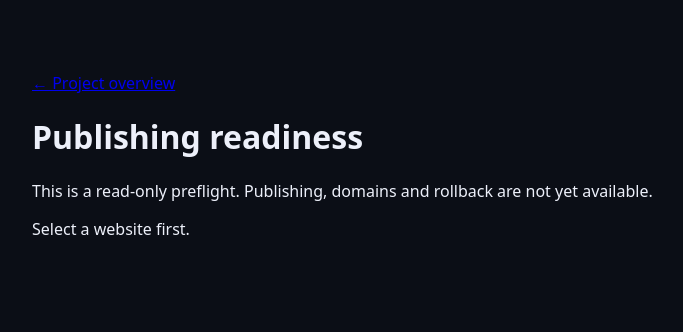
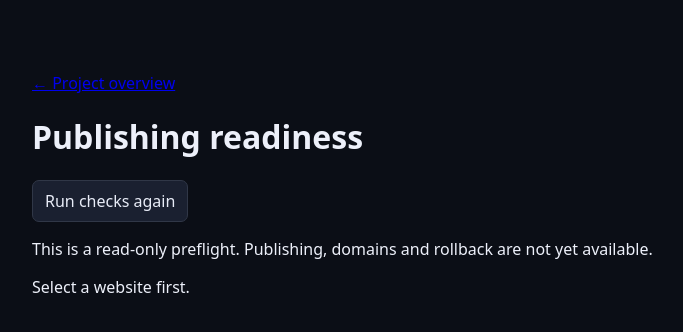
Before and after one commit to neha-coditation/ai-website-builder-cms, a Next.js app: page /publishing in a window 1280 px wide. Shown: the top 332 px of the page, without its empty margins (172-855 px from the left). Built offline with nearby package versions, Linux system fonts and the light colour scheme.

Commit message:
Add rerun checks and downloadable QA report to publishing readiness screen

```diff
--- a/app/publishing/page.tsx
+++ b/app/publishing/page.tsx
@@ -6,17 +6,18 @@ type Issue={severity:'blocker'|'warning';code:string;page?:string;message:string
 type Report={siteName:string;summary:{pages:number;assets:number;blockers:number;warnings:number};readyForPreview:boolean;readyForProduction:boolean;issues:Issue[];note:string};
 function Workspace(){
  const params=useSearchParams(),siteId=params.get('siteId')||'';
- const [report,setReport]=useState<Report|null>(null),[error,setError]=useState(''),[loading,setLoading]=useState(true);
+ const [report,setReport]=useState<Report|null>(null),[error,setError]=useState(''),[loading,setLoading]=useState(true),[revision,setRevision]=useState(0);
  useEffect(()=>{if(!siteId){setError('Select a website first.');setLoading(false);return;}let live=true;
- fetch('/api/sites/'+encodeURIComponent(siteId)+'/publish-preflight',{cache:'no-store'}).then(async r=>{const data=await r.json();if(!r.ok)throw Error(data.error||'Unable to check publishing readiness');return data}).then(data=>{if(live)setReport(data)}).catch(e=>{if(live)setError(String(e))}).finally(()=>{if(live)setLoading(false)});return()=>{live=false}},[siteId]);
+ fetch('/api/sites/'+encodeURIComponent(siteId)+'/publish-preflight',{cache:'no-store'}).then(async r=>{const data=await r.json();if(!r.ok)throw Error(data.error||'Unable to check publishing readiness');return data}).then(data=>{if(live)setReport(data)}).catch(e=>{if(live)setError(String(e))}).finally(()=>{if(live)setLoading(false)});return()=>{live=false}},[siteId,revision]);
  return <main style={{maxWidth:920,margin:'48px auto',padding:24,fontFamily:'system-ui'}}>
   <Link href={siteId?'/project?siteId='+encodeURIComponent(siteId):'/'}>← Project overview</Link>
-  <h1>Publishing readiness</h1><p>This is a read-only preflight. Publishing, domains and rollback are not yet available.</p>
+  <h1>Publishing readiness</h1><button type="button" onClick={()=>{setLoading(true);setError('');setRevision(value=>value+1)}} disabled={loading||!siteId}>Run checks again</button><p>This is a read-only preflight. Publishing, domains and rollback are not yet available.</p>
   {loading?<p role="status">Checking site…</p>:error?<p role="alert">{error}</p>:report&&<>
    <h2>{report.siteName}</h2>
    <p>Pages: {report.summary.pages} · Assets: {report.summary.assets} · Blockers: {report.summary.blockers} · Warnings: {report.summary.warnings}</p>
    <p><strong>Preview readiness:</strong> {report.readyForPreview?'Preflight passed':'Blocked'}</p>
    <p><strong>Production publishing:</strong> Not yet available</p>
+   <button type="button" onClick={()=>{const blob=new Blob([JSON.stringify({siteId,checkedAt:new Date().toISOString(),report},null,2)],{type:'application/json'});const url=URL.createObjectURL(blob);const a=document.createElement('a');a.href=url;a.download='publishing-preflight-'+siteId+'.json';a.click();URL.revokeObjectURL(url)}}>Export QA report</button>
    <h3>Checks</h3>
    {report.issues.length===0?<p>No content preflight issues detected. Additional browser and security QA is still required.</p>:<ul>{report.issues.map((issue,i)=><li key={i}><strong>{issue.severity.toUpperCase()}</strong> — {issue.page?issue.page+': ':''}{issue.message}</li>)}</ul>}
    <p>{report.note}</p>
```
